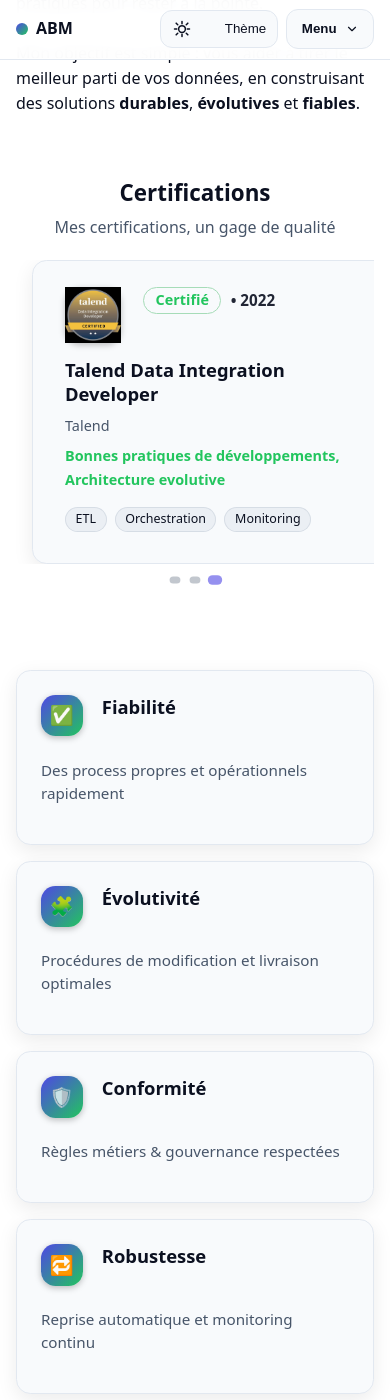
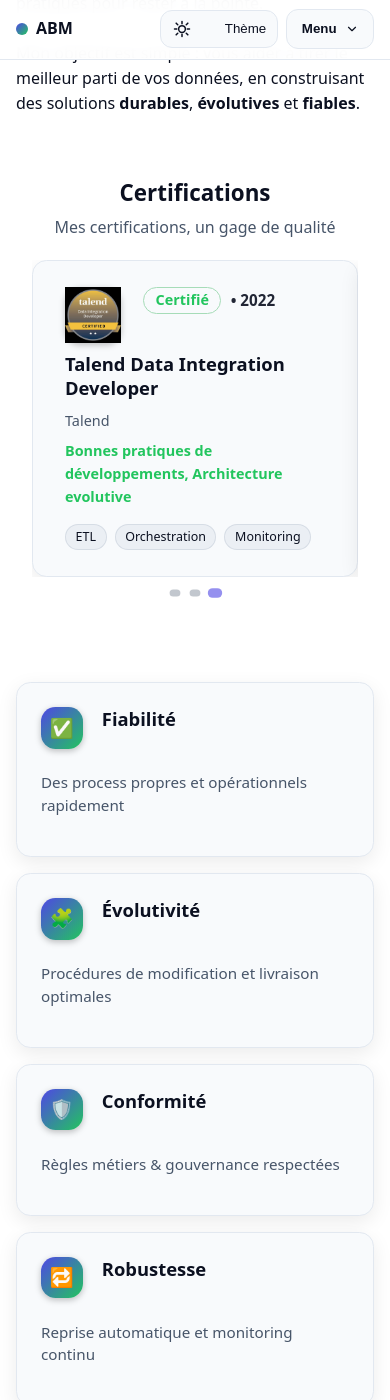
Before and after one commit to Marssouss/Marssouss.github.io, a Jekyll site: the page built from index.md, in a window 390 px wide and 1400 px high, scrolled down 614 px. Built offline with Jekyll 4.4.1, drawn with Linux system fonts in a browser that asks for light colours; grey boxes are pictures that could not be loaded.

Commit message:
Correct style

```diff
--- a/assets/styles.css
+++ b/assets/styles.css
@@ -510,3 +510,55 @@ main{max-width:var(--container);margin:auto;padding:2rem 1rem}
     margin-inline: 1rem;          /* air gauche/droite comme les KPI */
   }
 }
+
+
+/* ===== HOTFIX Certifications — 1 carte mobile + grille desktop ===== */
+@media (max-width: 899px){
+  /* Le "marge" visuelle vient du viewport, pas des slides/cartes */
+  .certs-viewport{
+    padding-inline: 1rem !important;
+    overflow: hidden !important;     /* empêche tout peek */
+  }
+
+  .certs-rail{
+    display: grid !important;
+    grid-auto-flow: column !important;
+    grid-auto-columns: 100% !important;   /* 1 slide = 100% */
+    gap: 0 !important;                    /* aucun espace entre slides */
+    padding: 0 !important;                /* l’air est sur le viewport */
+    overflow-x: auto !important;
+    scroll-snap-type: x mandatory !important;
+    -webkit-overflow-scrolling: touch !important;
+  }
+
+  .certs-rail > li{
+    width: 100% !important;
+    margin: 0 !important;                 /* aucune marge parasite */
+    scroll-snap-align: center !important; /* centre parfaitement */
+  }
+
+  .cert-card{
+    width: 100% !important;
+    margin: 0 !important;                 /* l’air n’est PAS porté par la carte */
+  }
+}
+
+@media (min-width: 900px){
+  .certs-viewport{
+    padding-inline: 0 !important;
+    overflow: visible !important;
+  }
+
+  .certs-rail{
+    display: grid !important;
+    grid-auto-flow: row !important;
+    grid-auto-columns: initial !important;
+    grid-template-columns: repeat(3, minmax(0, 1fr)) !important; /* 3 colonnes */
+    gap: 1.25rem 1.5rem !important;
+    padding: 0 !important;
+    overflow: visible !important;
+    scroll-snap-type: none !important;    /* pas de snap en desktop */
+  }
+
+  .certs-rail > li{ scroll-snap-align: unset !important; }
+}
```
